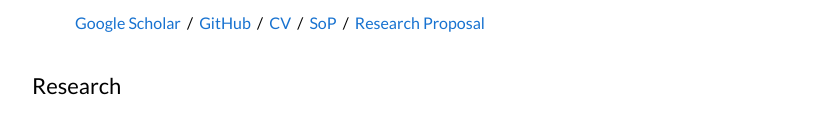
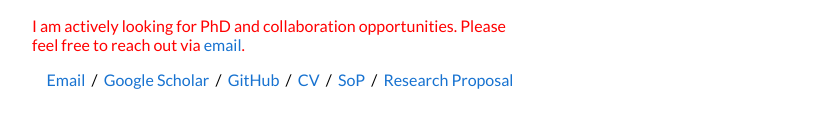
Before and after one commit to BoyangGu1/BoyangGu1.github.io, a plain HTML site: page index.html in a window 1280 px wide. Shown: the part 336-468 px from the top of the page, without its empty margins (228-1051 px from the left). Drawn offline with Linux system fonts and the light colour scheme.

Commit message:
update index.html: add email and phd request

```diff
--- a/index.html
+++ b/index.html
@@ -97,8 +97,14 @@
                 <br>
                 <br>
                 I'm interested in machine learning, reinforcement learning, and natural language processing (especially in biomedical domain applications). My previous researches are about applying machine learning techniques to real-world problems. In particular, I am interested in transforming general LLMs into biomedical domains right now.
+                <br>
+                <br>
+                <span style="color: red;">
+                  I am actively looking for PhD and collaboration opportunities. Please feel free to reach out via <a href="mailto:boyang.gu19@alumni.imperial.ac.uk">email</a>.
+                </span>
               </p>
               <p align=center>
+                <a href="mailto:boyang.gu19@alumni.imperial.ac.uk">Email</a> &nbsp/&nbsp
                 <a href="https://scholar.google.com/citations?user=3IXxQiQAAAAJ&hl=zh-CN&oi=ao">Google Scholar</a> &nbsp/&nbsp
                 <a href="https://github.com/BoyangGu1"> GitHub </a> &nbsp/&nbsp
                 <a href="CV.pdf"> CV </a> &nbsp/&nbsp
```
